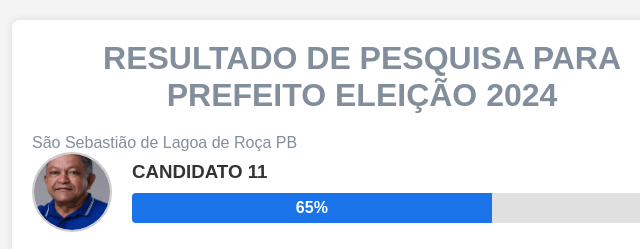
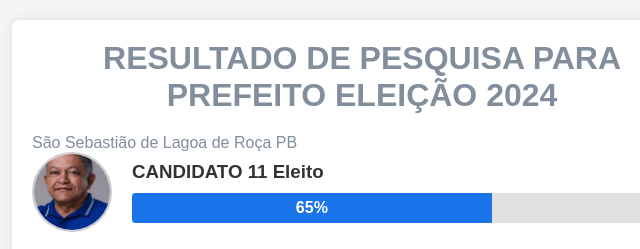
Before and after one commit to Lost-Fernandes/pesquisa.github.io, a plain HTML site: page index.html in a window 1280 px wide. Shown: the top 249 px of the page, 278-918 px from the left. Drawn offline with Linux system fonts and the light colour scheme.

Commit message:
Update index.html

```diff
--- a/index.html
+++ b/index.html
@@ -14,7 +14,7 @@
         <div class="result">
             <img src="./basto.jfif" alt="Candidato 1" class="candidate-photo">
             <div class="progress-info">
-                <h3>CANDIDATO 11</h3>
+                <h3>CANDIDATO 11 Eleito</h3>
                 <div class="progress-bar">
                     <div class="progress" data-percentage="60">60%</div>
                 </div>
```
